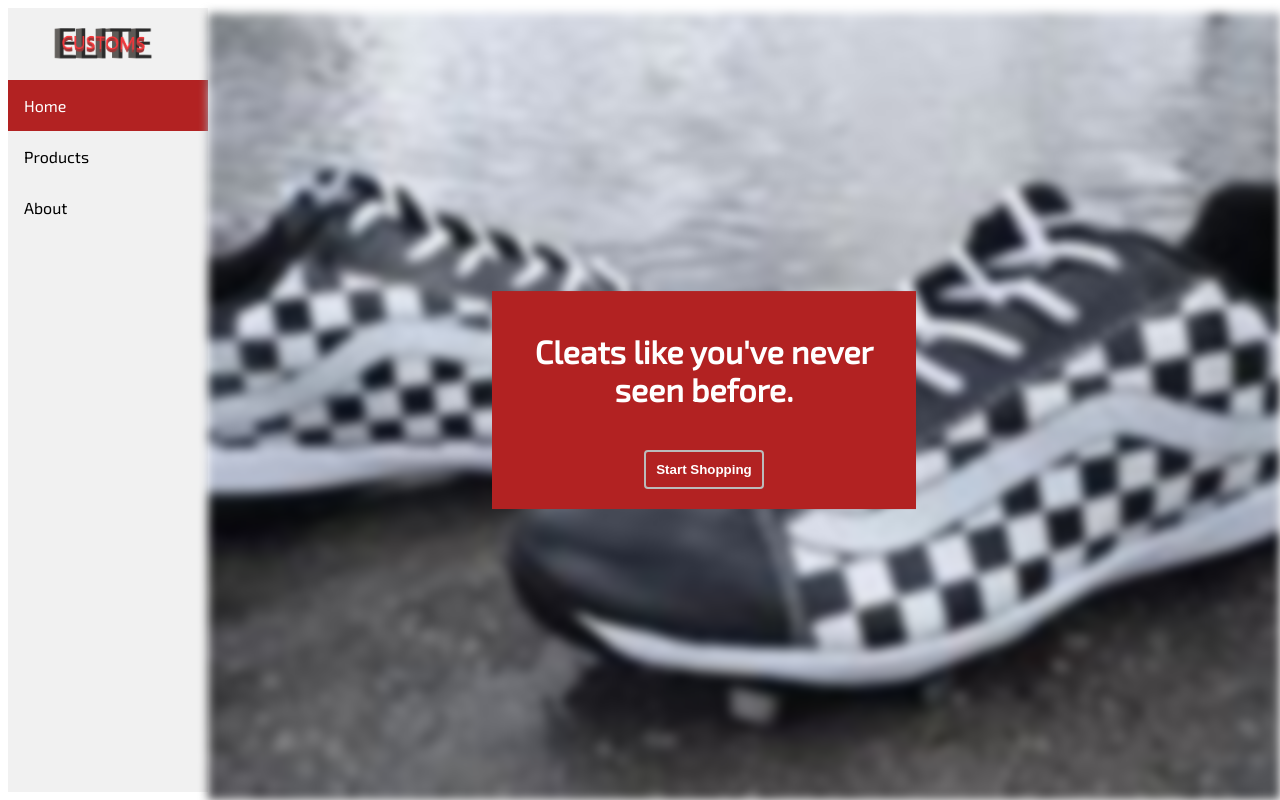
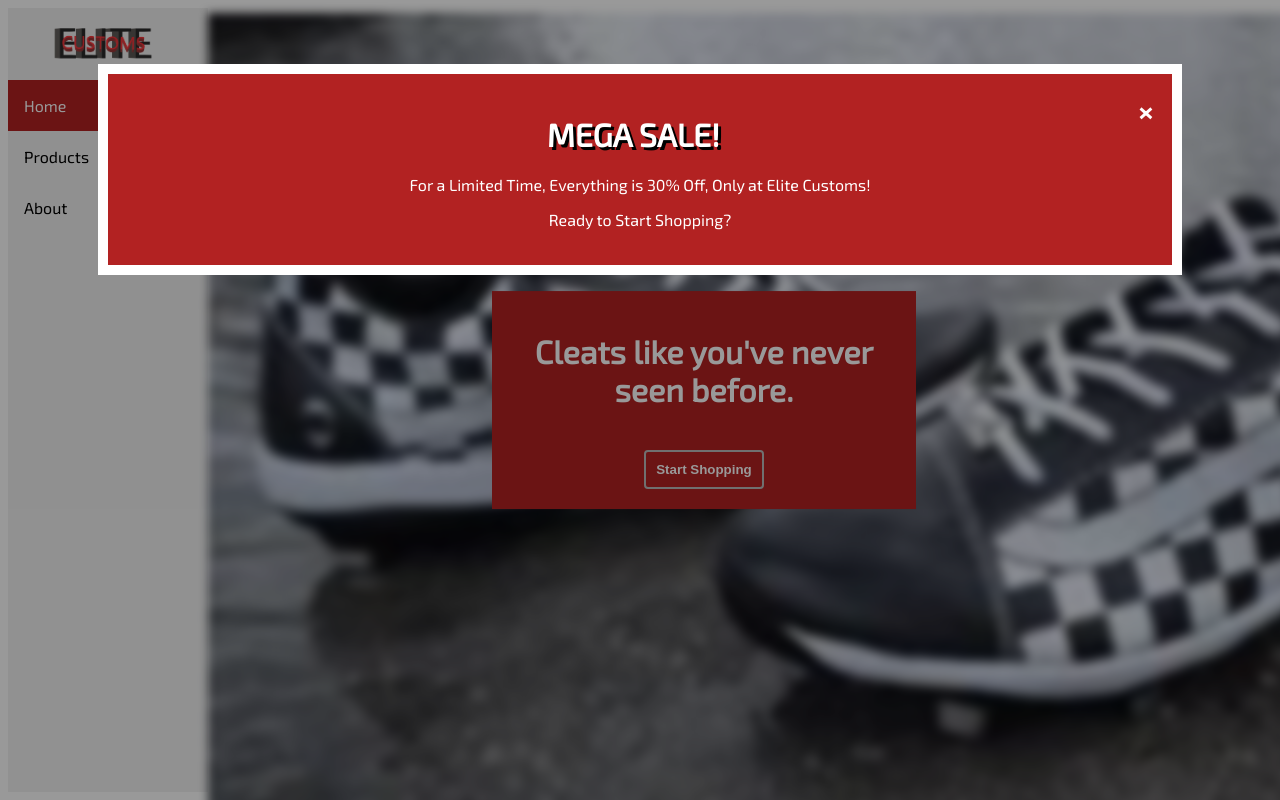
Before and after one commit to WalleNet/EliteCustoms, a plain HTML site: page index.html in a window 1280 px wide. Drawn offline with Linux system fonts and the light colour scheme.

Commit message:
added sale modal

```diff
--- a/index.html
+++ b/index.html
@@ -7,7 +7,7 @@
     <link href="https://fonts.googleapis.com/css2?family=Exo+2&display=swap" rel="stylesheet">
     <title>Home - Elite Customs</title>
 </head>
-<body>
+<body onload="openModal()">
     <div class="sidebar">
         <div class="logo">
             <a id="logo" href="index.html"><img src="pics/logo.png" style="width:100px;"/></a>
@@ -17,12 +17,34 @@
         <a href="about.html">About</a>
     </div>
     <div class="page-content">
+
+
+        <!-- Sale -->
+        <!-- The Modal -->
+        <div id="saleModal" class="modal">
+
+        <!-- Modal content -->
+        <div class="modal-content">
+            <span class="close">&times;</span>
+            <h1>MEGA SALE!</h1>
+            <p>For a Limited Time, Everything is 30% Off, Only at Elite Customs!</p>
+            <p>Ready to Start Shopping?</p>
+        </div>
+
+        </div>
+
+
+
+
         <div class="home-bg-image"></div>
 
         <div class="home-bg-text">
             <h1>Cleats like you've never seen before.</h1>
             <a href="products.html"><button class="standard_button" style="margin-top:20px;color:white;">Start Shopping</button></a>
         </div>
+
     </div>
+
+    <script type="text/javascript" src="main.js"></script>
 </body>
 </html>
--- /dev/null
+++ b/main.js
@@ -0,0 +1,23 @@
+// Get the modal
+var modal = document.getElementById("saleModal");
+
+
+// Get the <span> element that closes the modal
+var span = document.getElementsByClassName("close")[0];
+
+// When the user clicks on the button, open the modal
+function openModal() {
+  modal.style.display = "block";
+}
+
+// When the user clicks on <span> (x), close the modal
+span.onclick = function() {
+  modal.style.display = "none";
+}
+
+// When the user clicks anywhere outside of the modal, close it
+window.onclick = function(event) {
+  if (event.target == modal) {
+    modal.style.display = "none";
+  }
+}
--- a/styles.css
+++ b/styles.css
@@ -3,6 +3,7 @@ html{
     font-family: 'Exo 2', sans-serif;
     margin:0;
     padding:0;
+    scroll-behavior: smooth;
 }
 .logo {
     width:190px;
@@ -111,12 +112,59 @@ html{
 
 
 /* Home Page */
+
+
+/* The Modal (background) */
+.modal {
+    display: none; /* Hidden by default */
+    position: fixed; /* Stay in place */
+    z-index: 1; /* Sit on top */
+    left: 0;
+    top: 0;
+    width: 100%; /* Full width */
+    height: 100%; /* Full height */
+    overflow: auto; /* Enable scroll if needed */
+    background-color: rgb(0,0,0); /* Fallback color */
+    background-color: rgba(0,0,0,0.4); /* Black w/ opacity */
+}
+
+/* Modal Content/Box */
+.modal-content {
+    background-color: #B22222;
+    text-align: center;
+    color:white;
+    margin: 5% auto; /* 15% from the top and centered */
+    padding: 20px;
+    border: 10px solid white;
+    width: 80%; /* Could be more or less, depending on screen size */
+}
+.modal-content h1 {
+    text-shadow: 3px 3px black;
+}
+
+/* The Close Button */
+.close {
+    color: white;
+    float: right;
+    font-size: 28px;
+    font-weight: bold;
+}
+
+.close:hover,
+.close:focus {
+    color: black;
+    text-decoration: none;
+    cursor: pointer;
+}
+
+
+
+
 .home-bg-image{
     background-image:url('pics/cover.jpg');
     background-size:cover;
     background-repeat:none;
-    background-attachment: fixed;
-    position:fixed;
+    position: fixed;
     width:100%;
     height:100%;
     filter: blur(5px);
@@ -146,10 +194,6 @@ html{
         top:70%;
     }
 }
-
-
-
-
 
 
 
```
